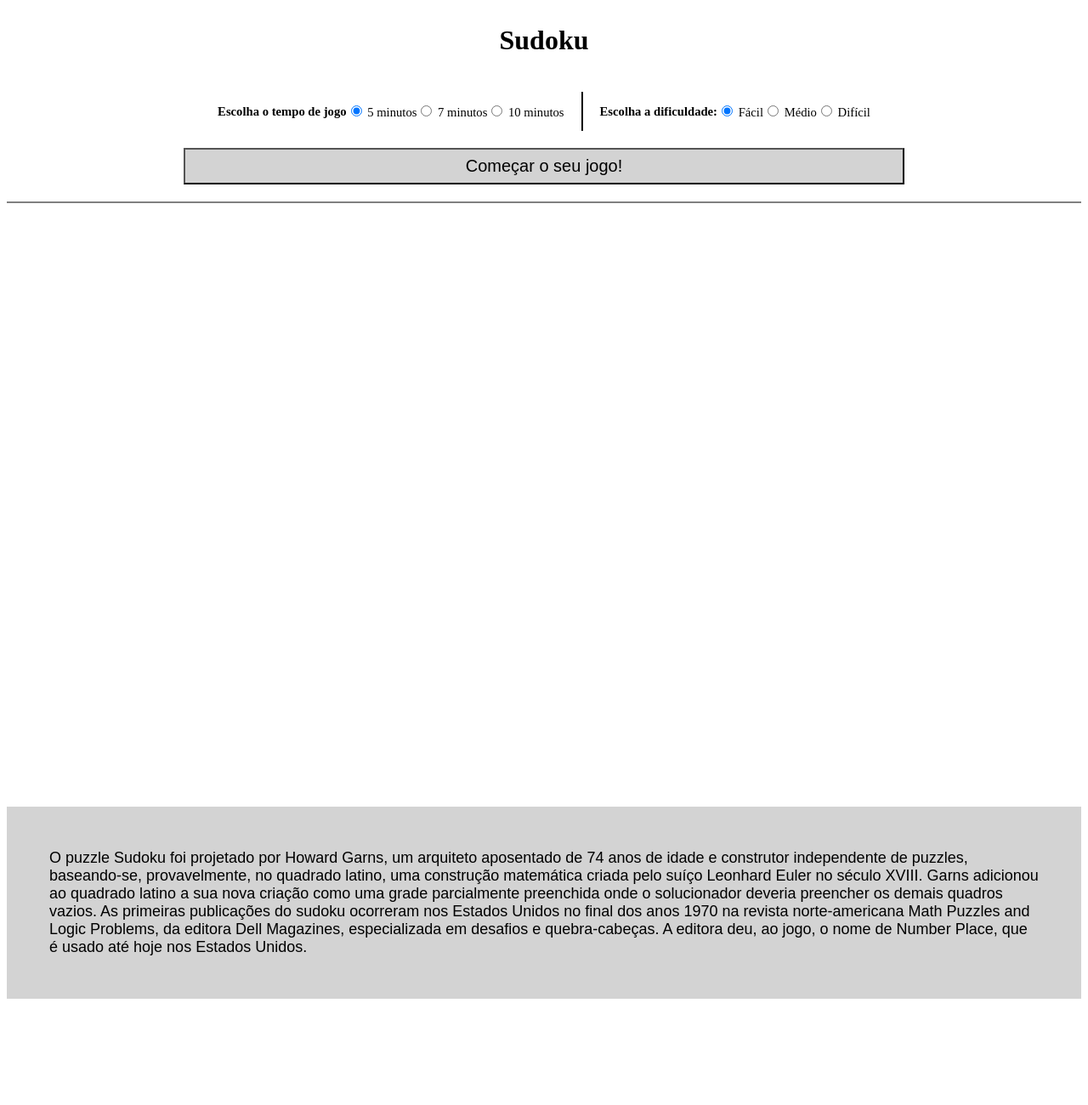
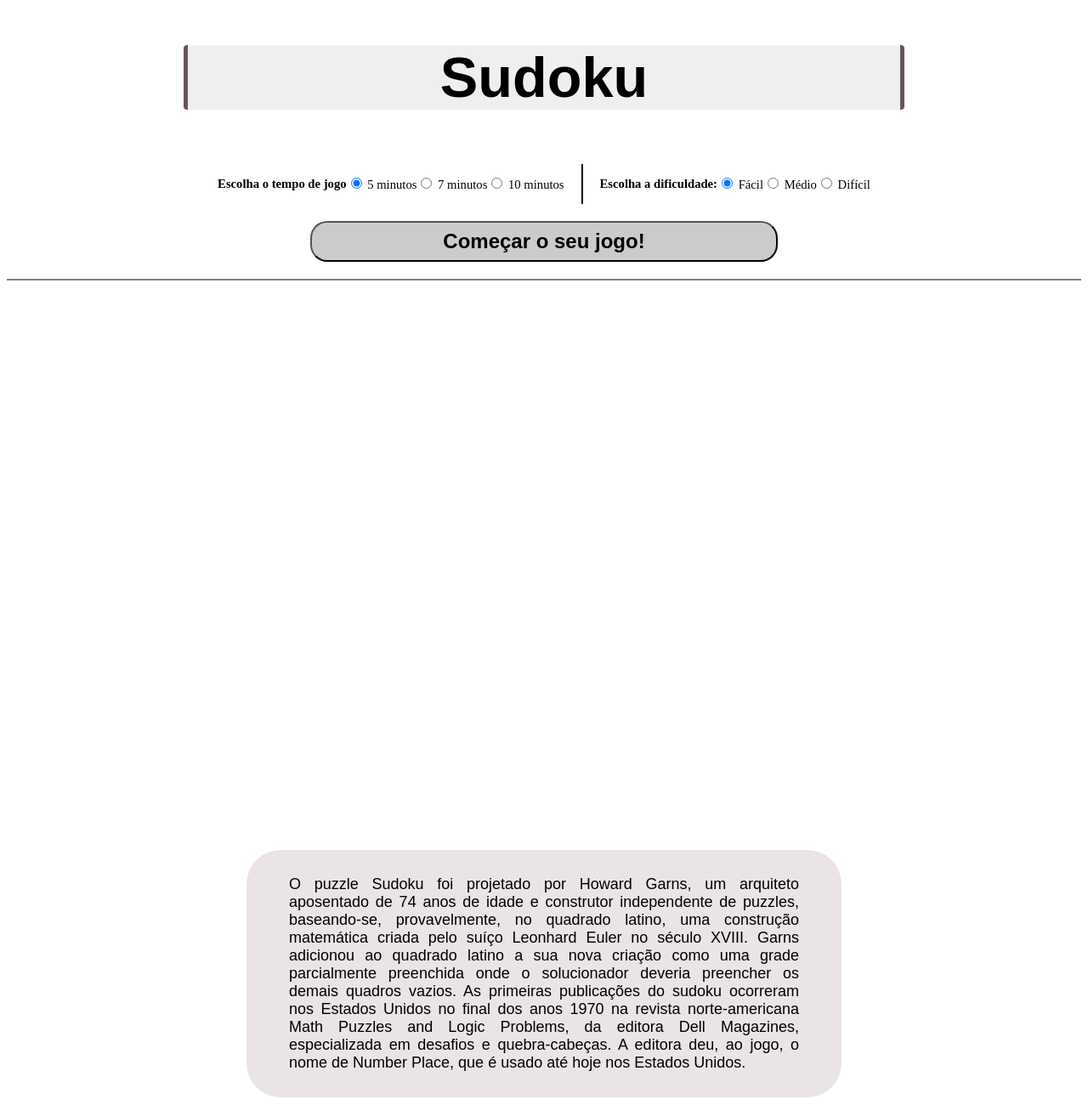
Before and after one commit to brunoapostolo/Projeto1-Jogo-Ironhack, a plain HTML site: page index.html in a window 1280 px wide. Shown: the whole page at 85% size. Before the commit the page ends 1193 px from the top, so only its background shows below. Drawn offline with Linux system fonts and the light colour scheme.

Commit message:
Add files via upload

```diff
--- a/css/style.css
+++ b/css/style.css
@@ -2,9 +2,17 @@
     display: none;
 }
 button{
+    font-family: Arial, Helvetica, sans-serif;
+    font-weight: bolder;
     padding: 8px 0;
-    background-color: lightgray;
-    font-size: 15pt;
+    background-color: rgba(77, 68, 68, 0.282);
+    border-radius: 20px;
+    font-size: 18pt;
+    width: 550px;
+    margin: auto;
+}
+button:hover{
+    color: rgb(0, 116, 20);
 }
 header{
     display: flex;
@@ -38,6 +46,7 @@ label{
 }
 h1{
     text-align: center;
+    font-size: 50pt;
 }
 #tempo-jogo{
     border-right: 2px solid black;
@@ -58,8 +67,6 @@ h1{
     margin-bottom: 5px;
 }
 #board {
-    padding-top: 10px;
-    margin-top: 10px;
     display: flex;
     flex-wrap: wrap;
     justify-content: center;
@@ -77,6 +84,9 @@ h1{
     vertical-align: bottom;
     font-size: 35pt;
 }
+.tile:hover{
+    background-color: rgba(143, 137, 137, 0.182);
+}
  #number-container > p{
     border: 1px solid grey;
     width: 60px;
@@ -89,29 +99,38 @@ h1{
  .selected {
     background-color: lightgray;
  }
- .incorrect {
-    color: red;
- }
+
  .bottom-border{
     border-bottom: 4px solid black;
  }
  .right-border {
     border-right: 4px solid black;
  }
- .correct {
-    color: green
+
+ .final{
+    font-family: Arial, Helvetica, sans-serif;
+    width: 60%;
+    margin: auto;
+    font-weight: bold;
+    font-size: 30px;
+    border: 4px solid green;
+    background-color: rgba(77, 68, 68, 0.09);
+    padding: 20px;
+    border-radius: 30px;
+
  }
- .final{
-    font-size: 50px;
-    color: darkgreen;
-    background-color: palegoldenrod;
-    font-family: Cambria, Cochin, Georgia, Times, 'Times New Roman', serif;
+ footer{
+    display: flex;
+    justify-content: center;
  }
  footer>p {
-    padding: 50px;
+    border-radius: 40px;
+    width: 600px;
+    padding: 30px 50px;
     font-family: Arial, Helvetica, sans-serif;
     font-size: large;
-    background-color: lightgray;
+    text-align: justify;
+    background-color: rgba(179, 153, 153, 0.266);
  }
  :disabled{
     color: black;
@@ -122,3 +141,55 @@ h1{
     justify-content: center;
     font-family: 'Lucida Sans', 'Lucida Sans Regular', 'Lucida Grande', 'Lucida Sans Unicode', Geneva, Verdana, sans-serif;
  }
+ .correct {
+    color: green
+ }
+ .incorrect {
+    color: red;
+ }
+ .game-over {
+    font-family: Arial, Helvetica, sans-serif;
+    font-weight: bold;
+    border: 2px solid red;
+    border-radius: 40px;
+    font-size: 20px;
+    width: 60%;
+    display: flex;
+    justify-content: center;
+    margin: auto;
+    padding: 20px;
+    background-color: rgba(77, 68, 68, 0.14);
+ }
+ #titulo-jogo{
+    font-family: Arial, Helvetica, sans-serif;
+    border-right: 5px solid ;
+    border-right-color:rgba(46, 18, 18, 0.699);
+    border-left: 5px solid;
+    border-left-color: rgba(46, 18, 18, 0.699);
+    background-color: rgba(77, 68, 68, 0.082);
+    border-radius: 4px;
+ }
+ #stats{
+    display: flex;
+    justify-content: center;
+    flex-direction: column;
+    flex-wrap: wrap;
+    align-content: space-around;
+    margin: 10px;
+ }
+ #timer {
+    font-family: Arial, Helvetica, sans-serif;
+    display: flex;
+    justify-content: center;
+    width: 500px;
+    margin: 0;
+    padding: 8px 0;
+    text-align: center;
+ }
+ #lives {
+    font-family: Arial, Helvetica, sans-serif;
+    width: 500px;
+    margin: 0;
+    padding: 8px 0;
+    text-align: center;
+ }
```
